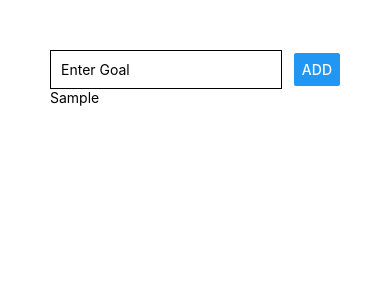
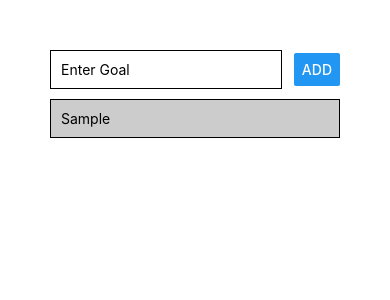
Before and after one commit to rbompiani/react-native-playground, a React Native app: screen / in a window 390 px wide. Both pictures are taken after typing "Sample" into the empty fields and a click on the button "ADD". Shown: the top 300 px of the page. Built offline with nearby package versions, Linux system fonts and the light colour scheme.

Commit message:
added scroll view to list

```diff
--- a/App.js
+++ b/App.js
@@ -1,5 +1,5 @@
 import React, { useState } from 'react';
-import { StyleSheet, Text, View, TextInput, Button } from 'react-native';
+import { StyleSheet, Text, View, TextInput, Button, ScrollView } from 'react-native';
 
 export default function App() {
   const [enteredGoal, setEnteredGoal] = useState('');
@@ -25,9 +25,12 @@
         />
         <Button title="ADD" onPress={addGoalHandler} />
       </View>
-      <View>
-        {courseGoals.map((goal) => <Text>{goal}</Text>)}
-      </View>
+      <ScrollView>
+        {courseGoals.map((goal) => (
+          <View key={goal} style={styles.listItem}>
+            <Text >{goal}</Text>
+          </View>))}
+      </ScrollView>
     </View>
   );
 }
@@ -46,5 +49,12 @@
     borderWidth: 1,
     padding: 10,
     width: '80%'
+  },
+  listItem: {
+    padding: 10,
+    marginVertical: 10,
+    backgroundColor: '#ccc',
+    borderColor: 'black',
+    borderWidth: 1
   }
 });
```
